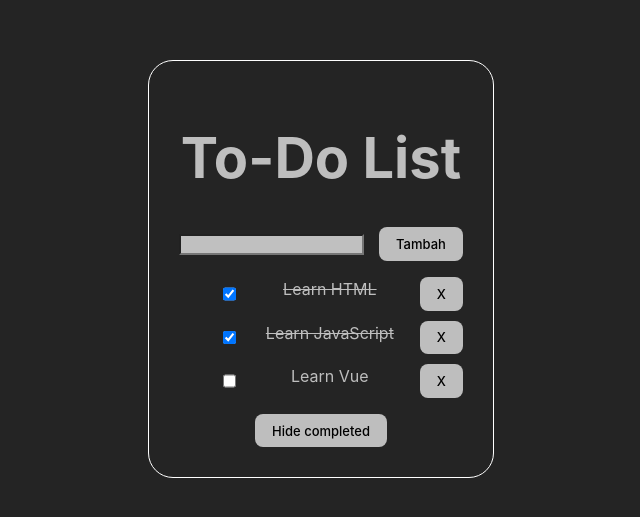
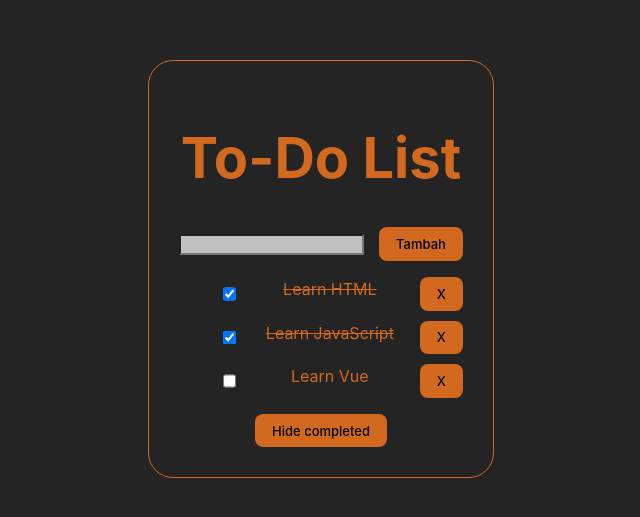
Before and after one commit to MiftahNalar/28-pbk-uts-213510528, a Vue app: page / in a window 1280 px wide. Shown: the part 131-648 px from the top of the page, without its empty margins (319-959 px from the left). Built offline with nearby package versions, Linux system fonts and the light colour scheme.

Commit message:
Update style.css

```diff
--- a/src/style.css
+++ b/src/style.css
@@ -4,7 +4,7 @@
   font-weight: 400;
 
   color-scheme: light;
-  color:  rgb(190, 190, 190);
+  color:  chocolate;
   background-color: #242424;
 
   font-synthesis: none;
@@ -52,7 +52,7 @@ button {
   font-size: small;
   font-weight: 500;
   font-family: inherit;
-  background-color: rgb(190, 190, 190);
+  background-color: chocolate;
   cursor: pointer;
   transition: border-color 0.25s;
 }
@@ -92,7 +92,7 @@ li{
 }
 
 .container{
-  border: 1px solid #ffffff;
+  border: 1px solid chocolate;
   border-radius: 25px;
 }
 
```
